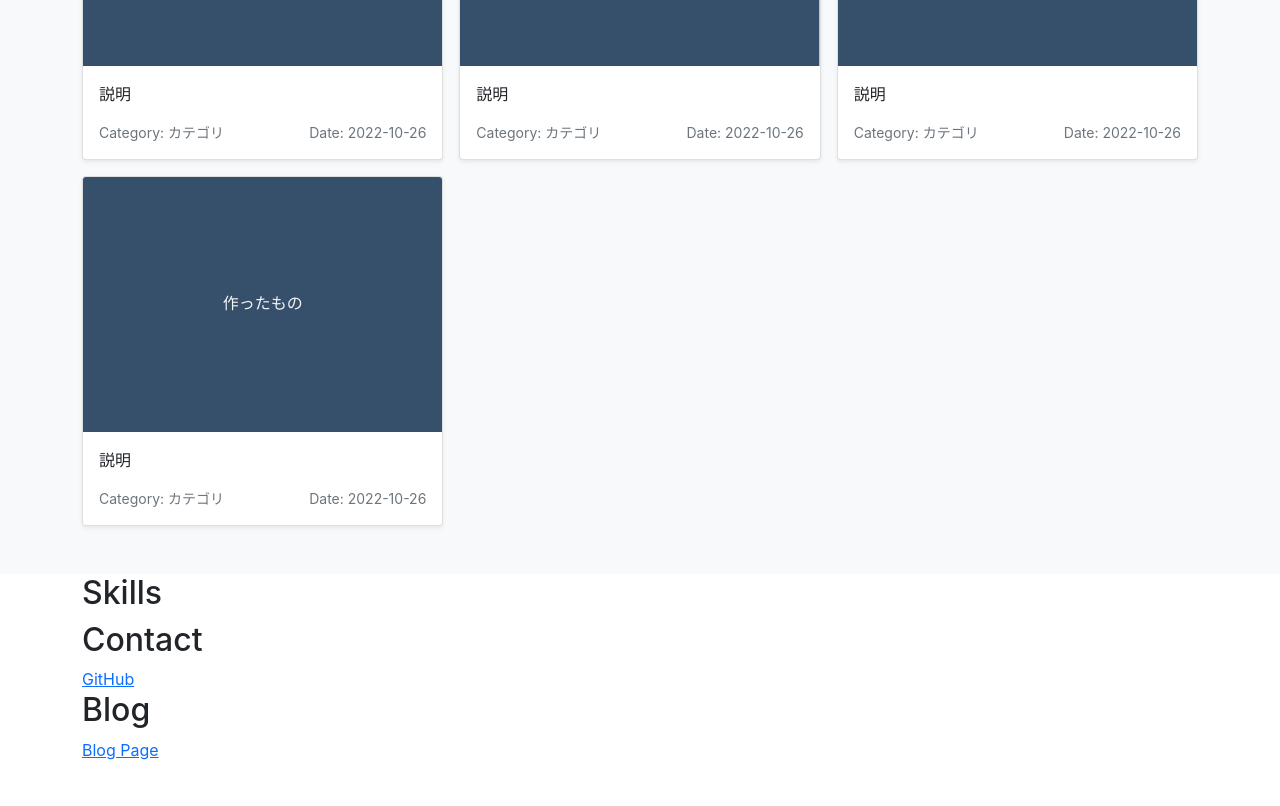
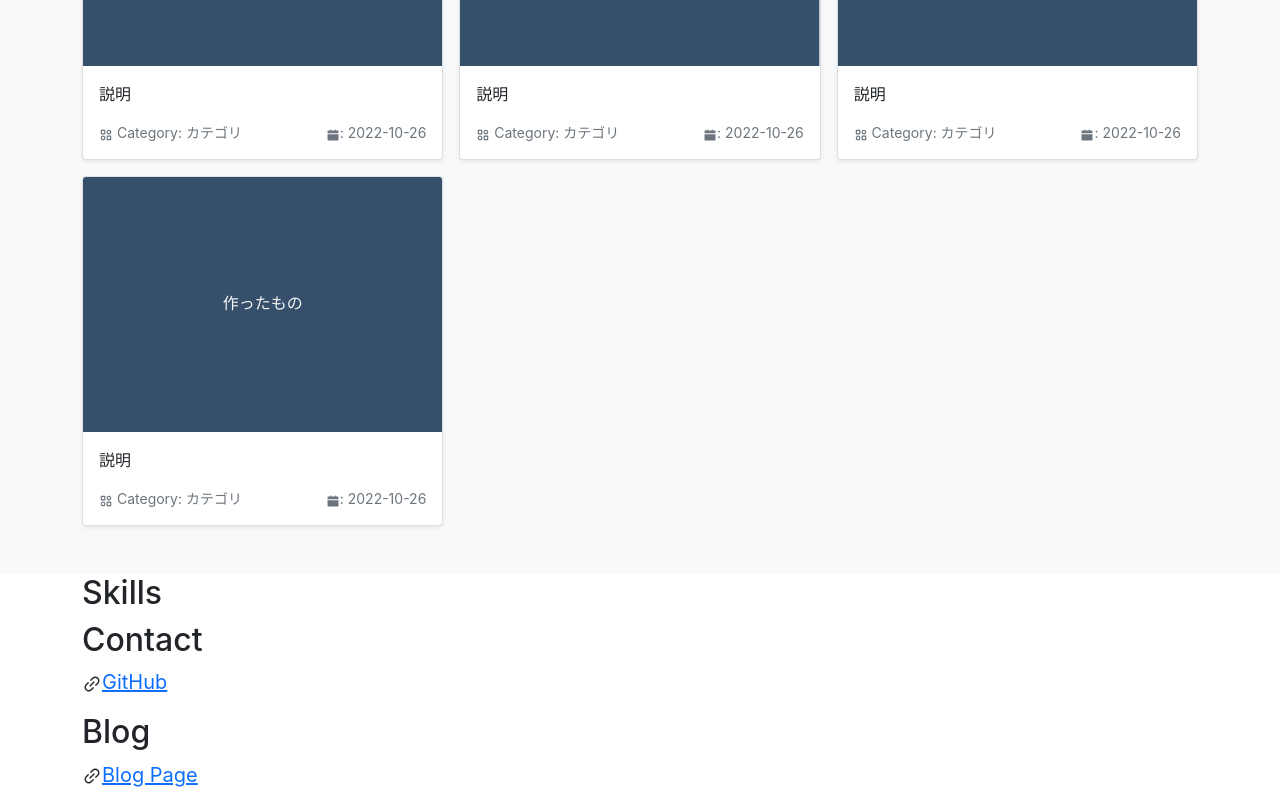
Before and after one commit to emor1/react_portfolio, a React (Create React App) app: page / in a window 1280 px wide. Shown: the part 1000-1806 px from the top of the page. Before the commit the page ends 1762 px from the top, so only its background shows below. Built offline with nearby package versions, Linux system fonts and the light colour scheme.

Commit message:
Add icons

```diff
--- a/src/compornents/Works.jsx
+++ b/src/compornents/Works.jsx
@@ -1,6 +1,11 @@
 import React from "react"
 import Popup from 'reactjs-popup';
 import 'reactjs-popup/dist/index.css'
+
+import {AiFillCalendar} from 'react-icons/ai'
+import {BiCategoryAlt} from 'react-icons/bi'
+
+
 
 import Contents from "./Contents";
 
@@ -27,8 +32,8 @@ let Works = (props) =>{
                   <div className='card-body'>
                     <p className='card-text'>{work.description}</p>
                     <div className='d-flex justify-content-between'>
-                      <small className='text-muted'>Category: {work.info}</small>
-                      <small className='text-muted'>Date: {work.date}</small>
+                      <small className='text-muted'><BiCategoryAlt/> Category: {work.info}</small>
+                      <small className='text-muted'><AiFillCalendar/>: {work.date}</small>
                     </div>
                   </div>
                 </div>
--- a/src/index.js
+++ b/src/index.js
@@ -8,8 +8,7 @@ import Header from './compornents/header';
 import Skills from './compornents/Skills';
 import Works from './compornents/Works';
 
-import {BsRobot} from 'react-icons/bs'
-import { IconContext } from 'react-icons';
+import {AiFillGithub, AiOutlineLink} from 'react-icons/ai'
 import Contents from './compornents/Contents';
 
 
@@ -113,7 +112,11 @@ let Others = (content) =>{
   return(
     <div className='container' id={other_content.id}>
       <h2>{other_content.title}</h2>
-      <a href={other_content.link}>{other_content.link_title}</a>
+      <p className='fs-5 text-body '>
+        {/* {other_content.icon} <br/> */}
+        <AiOutlineLink/>
+        <a href={other_content.link} className='text-decoration-none"'>{other_content.link_title}</a>
+      </p>
     </div>
   )
 }
@@ -128,7 +131,7 @@ root.render(
       <Profile content={self_intro} id="top"/>
       <Works works={works}/>
       <Skills skill={skill}/>
-      <Others content={{title:"Contact", link:"#", link_title: "GitHub", id:"#contact"}}/>
+      <Others content={{title:"Contact", link:"https://github.com/emor1", link_title:"GitHub", id:"#contact", icon:<AiFillGithub/>}}/>
       <Others content={{title:"Blog", link:"#", link_title: "Blog Page",id:"#blog"}}/>
     </main>
   </React.StrictMode>
```
Also changed, not shown: 7 other files (tests, documents, lock files or other folders).
